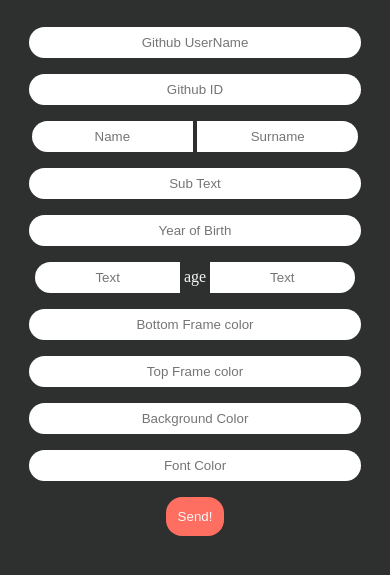
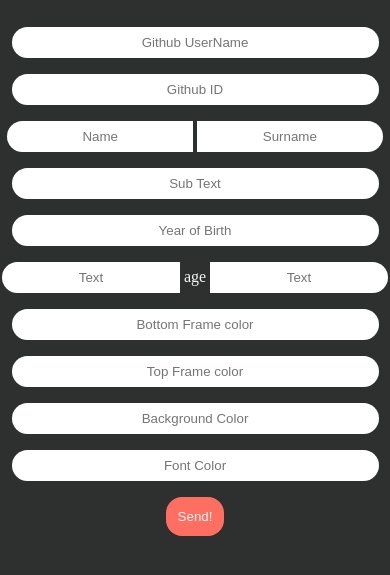
Before and after one commit to katzEco/katsu-readme-gen, a website: page static/index.html in a window 390 px wide. Shown: the part 61-636 px from the top of the page. Drawn offline with Linux system fonts and the light colour scheme; a web font is replaced by a local one.

Commit message:
updated: Responsive

```diff
--- a/static/css/main.css
+++ b/static/css/main.css
@@ -11,7 +11,8 @@ body {
 }
 
 form {
-  width: 22rem;
+  min-width: 22rem;
+  max-width: 40rem;
   text-align: center;
   justify-content: center;
 }
@@ -27,7 +28,8 @@ form input {
 }
 
 input[name="name"], input[name="lName"] {
-  width: 41.3%;
+  min-width: 41.3%;
+  max-width: 43.5%;
 }
 
 input[name="name"] {
@@ -41,7 +43,8 @@ input[name="lName"] {
 }
 
 input[name="ageLeft"], input[name="ageRight"] {
-  width: 36.5%;
+  min-width: 36.5%;
+  max-width: 41.5%;
 }
 
 input[name="ageLeft"] {
--- a/static/index.html
+++ b/static/index.html
@@ -4,7 +4,7 @@
     <meta charset="UTF-8">
     <meta http-equiv="X-UA-Compatible" content="IE=edge">
     <meta name="viewport" content="width=device-width, initial-scale=1.0">
-    <title>Index</title>
+    <title>READ-ME Generator</title>
 
     <!-- Call CSS -->
     <link rel="stylesheet" href="/css/main.css">
```
